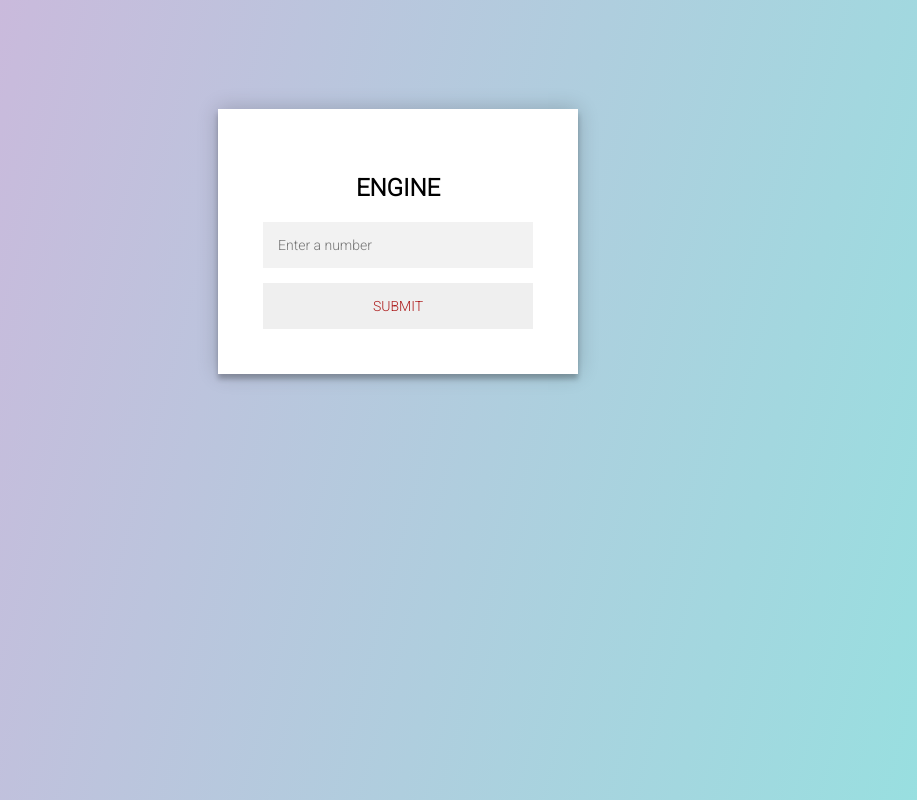
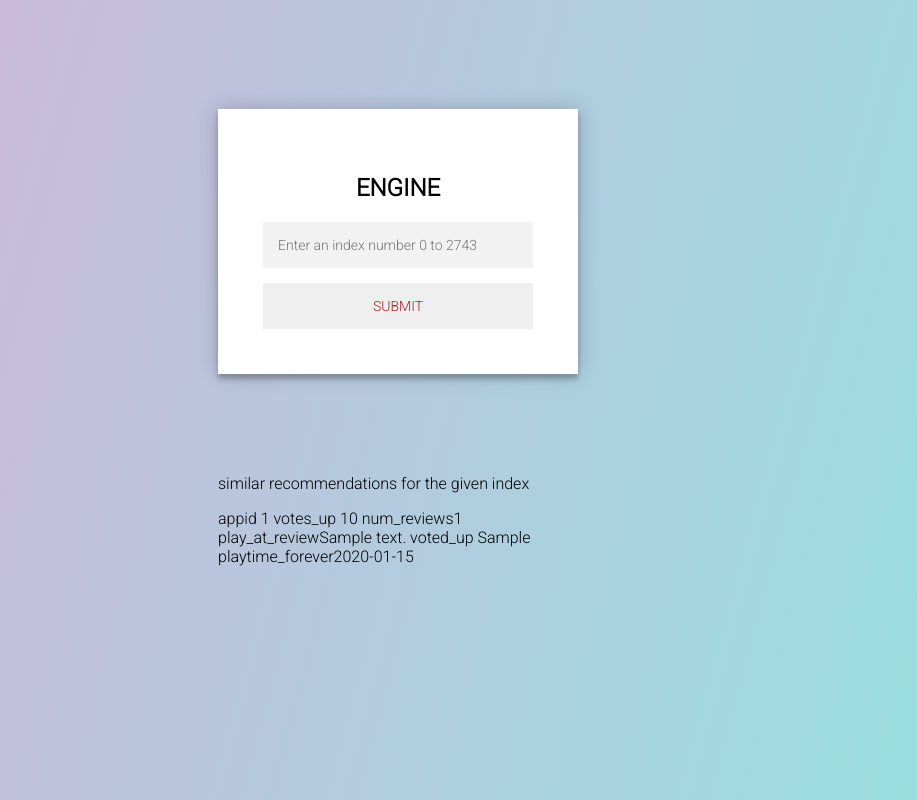
Before and after one commit to kironstomper/THE-GAME-RECOMMENDO, a Flask app: template templates/validation.html in a window 1280 px wide. Shown: the whole page, without its empty margins (242-1159 px from the left). Run offline with Flask 2, Linux system fonts and the light colour scheme; the template is opened without the code that fills it: most values are stand-ins (such as "Sample title", 1, 10 or a date in 2020).

Commit message:
Add files via upload

```diff
--- /dev/null
+++ b/main.py
@@ -0,0 +1,58 @@
+from flask import Flask, request, render_template
+import json
+from sklearn.neighbors import NearestNeighbors
+import pandas as pd
+import numpy as np
+# Flask constructor
+recommendations=[]
+lis = []
+json_obj_recommend = ""
+vall = 0
+app = Flask(__name__)
+# A decorator used to tell the application
+# which URL is associated function
+@app.route('/', methods =["GET", "POST"])
+def gfg():
+   if request.method == "POST":
+      vall = int(request.form.get("vall"))
+      data=pd.concat(map(pd.read_csv,['reviews-1-115.csv','reviews-11265-13495.csv','reviews-4575-6805.csv','reviews-6805-9035.csv']))
+      data['voted_up']=data['voted_up'].astype(int)
+      a=data['appid'].unique()
+      b=data['steamid'].unique()
+      steam_id=pd.DataFrame(b)
+      data_first=data.groupby(['appid'])['votes_up'].sum()
+      data_first=data_first.reset_index()
+      data_second=data.groupby(['appid'])['num_reviews'].sum()
+      data_second=data_second.reset_index()
+      data_third=data.groupby(['appid'])['playtime_at_review'].sum()
+      data_third=data_third.reset_index()
+      data_four=data.groupby(['appid'])['voted_up'].sum()
+      data_four=data_four.reset_index()
+      data_five=data.groupby(['appid'])['playtime_forever'].sum()
+      data_five=data_five.reset_index()
+      data_six=data.groupby(['steamid'])['num_games_owned'].sum()
+      data_six=data_six.reset_index()
+      final_data=pd.DataFrame(data_first)
+      final_data['num_reviews']=data_second['num_reviews']
+      final_data['playtime_at_review']=data_third['playtime_at_review']
+      final_data['voted_up']=data_four['voted_up']
+      final_data['playtime_forever']=data_five['playtime_forever']
+      final_data_modify=final_data.iloc[:,1:]
+      cosine_nn=NearestNeighbors(algorithm='brute',metric='cosine')
+      game_id_fit=cosine_nn.fit(final_data_modify)
+      distances, indices = cosine_nn.kneighbors(final_data_modify.iloc[vall,:].values.reshape(1,-1),n_neighbors=7)
+      for i in range(0,len(distances.flatten())):
+         lis.append(final_data_modify.index[indices.flatten()[i]])
+
+      for i in lis:
+         recommendations.append(final_data.iloc[i,:].to_dict())
+      recommendations
+      json_obj=json.dumps(lis)
+      json_obj_recommend=json.dumps(recommendations)
+      print(json_obj,json_obj_recommend)
+      with open("sample.json", "w") as outfile:
+         outfile.write(json_obj_recommend)
+   return render_template("validation.html",recommendations= recommendations,lis=lis)
+
+
+app.run()
--- a/templates/validation.html
+++ b/templates/validation.html
@@ -104,10 +104,17 @@ body {
         <div class="form">
             <h2>ENGINE</h2>
           <form class="login-form" method="post">
-            <input type="number" name = "inp" placeholder="Enter a number"/>
+            <input type="number" name = "vall" placeholder="Enter an index number 0 to 2743"/>
             <button class="btn btn-info"><a style="text-decoration: none; color: #ad1c1c;">SUBMIT</a></button>
           </form>
         </div>
+
+        <div>
+          <span>similar recommendations for the given index</span>
+          {% for i in recommendations %}
+          <p>appid {{ i.appid}}  votes_up {{ i.votes_up}} num_reviews{{ i.num_reviews}}  play_at_review{{ i.play_at_review}} voted_up {{ i.voted_up}} playtime_forever{{ i.playtime_forever}} <br></p>
+      {% endfor %}
+    </div>
       </div>
 <script>
 
```
Also changed, not shown: README.md (added).
